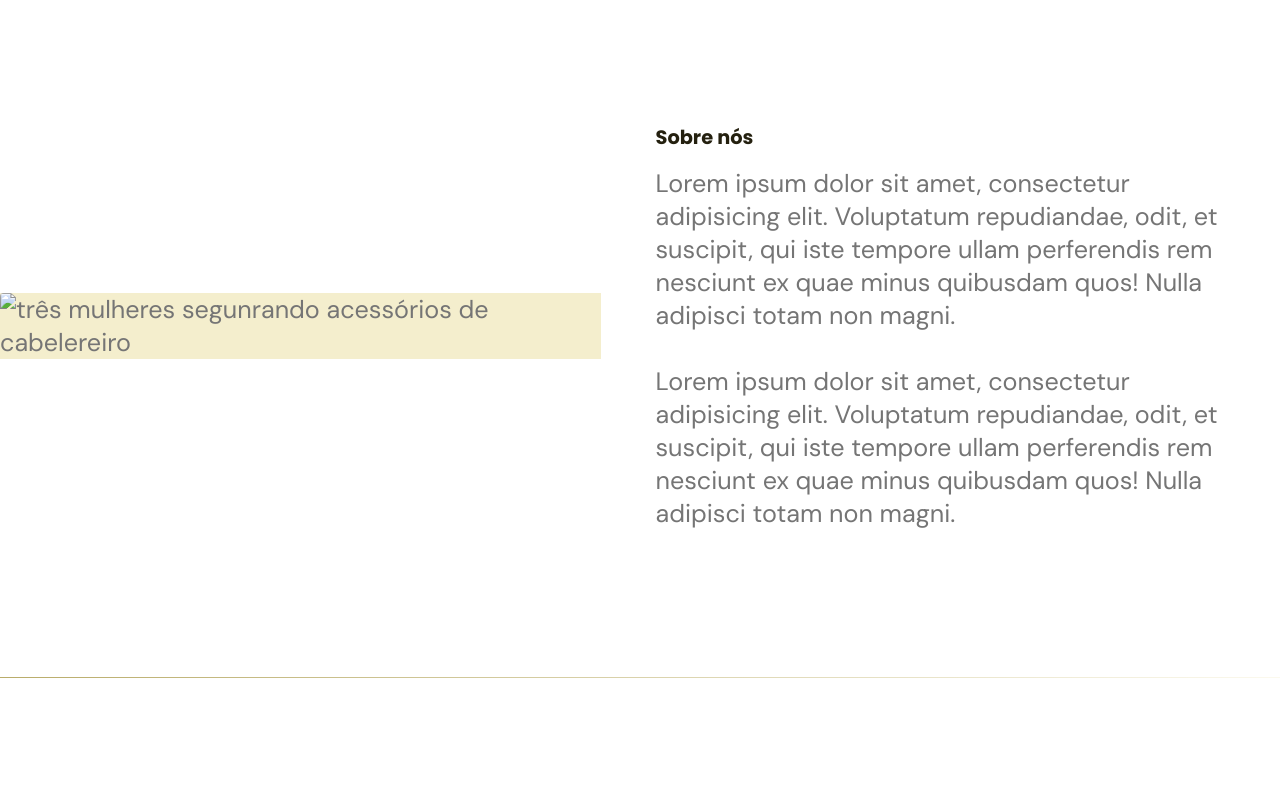
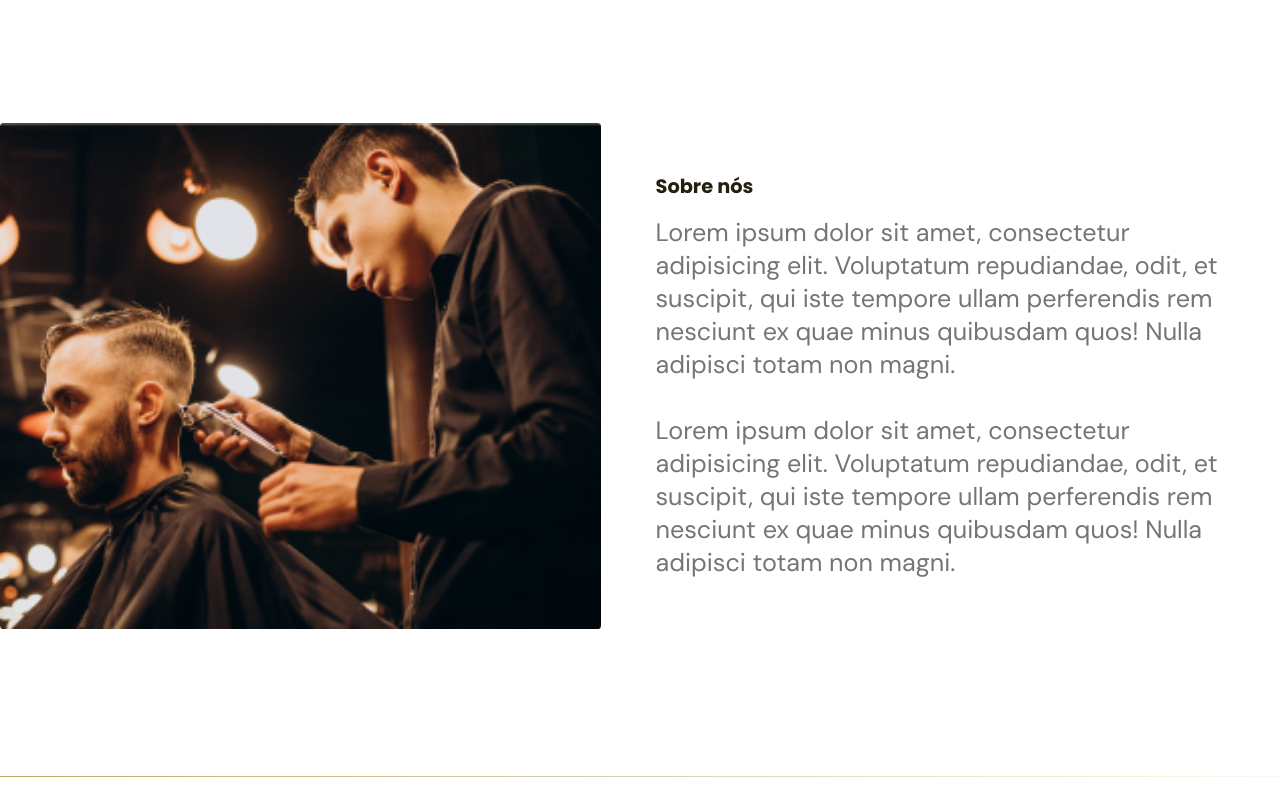
Before and after one commit to AdemarKumabe/DesenvolvimentoWebPersonalizado, a plain HTML site: page index.html in a window 1280 px wide. Shown: the part 800-1600 px from the top of the page. Drawn offline with nearby package versions, Linux system fonts and the light colour scheme; the site is published under a folder, as on GitHub Pages, so addresses that start at the root find nothing; files whose address does not match are found by name.

Commit message:
Update index.html
Correção caminho da imagem da seção about.

```diff
--- a/index.html
+++ b/index.html
@@ -95,7 +95,7 @@
 
         <div class="image">
           <!--div irmãs uma fotografia -->
-          <img src="/assets/Imagens/handsome-man-barbershop-shaving-beard 2767.png"
+          <img src="assets/Imagens/handsome-man-barbershop-shaving-beard 2767.png"
             alt="três mulheres segunrando acessórios de cabelereiro" />
         </div>
         <!--https://images.unsplash.com/photo-1615906655593-ad0386982a0f?ixlib=rb-1.2.1&ixid=MnwxMjA3fDB8MHxwaG90by1wYWdlfHx8fGVufDB8fHx8&auto=format&fit=crop&w=687&q=80-->
```
